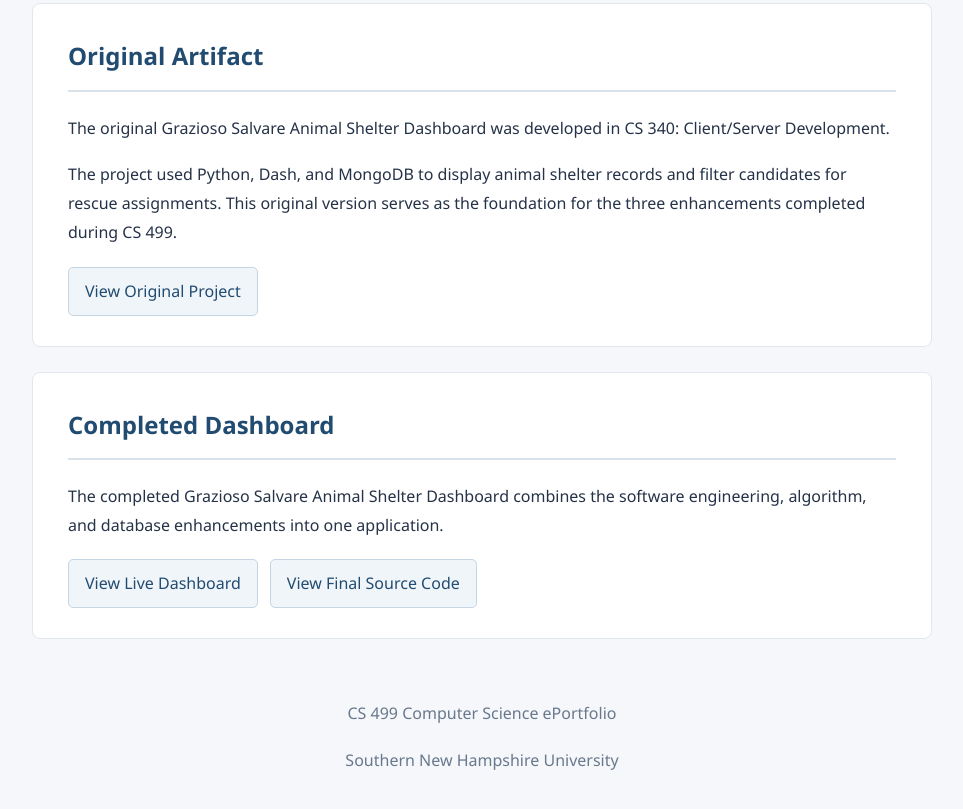
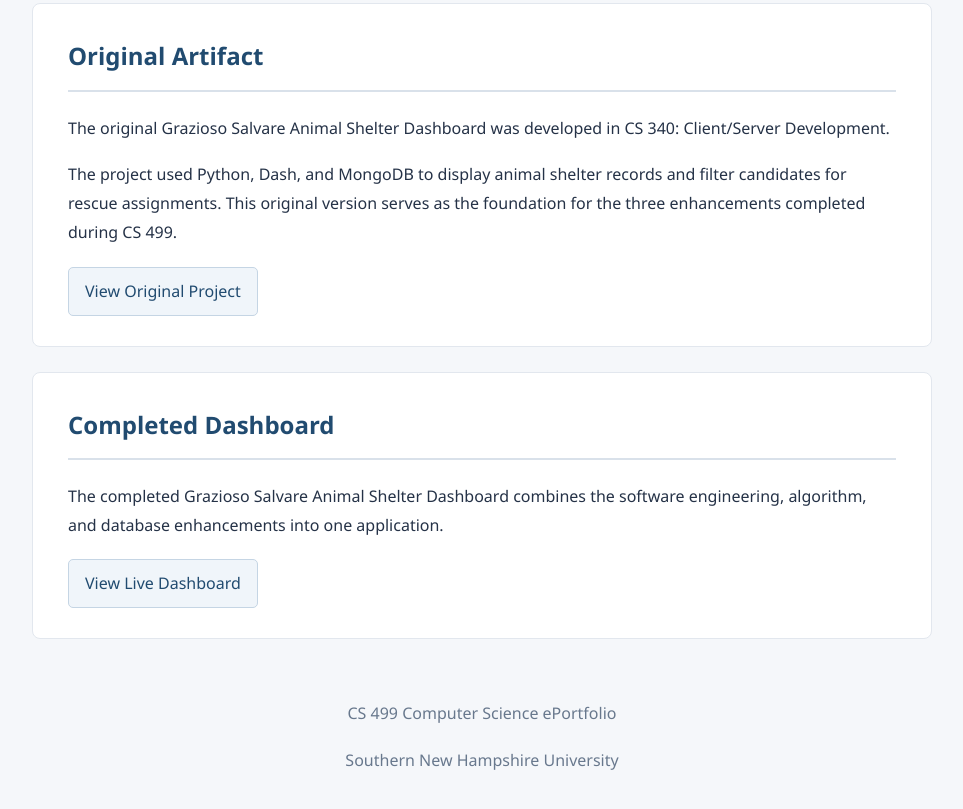
Before and after one commit to JenniferJSNHU/CS-499-ePortfolio, a plain HTML site: page index.html in a window 1280 px wide. Shown: the part 3918-4727 px from the top of the page, without its empty margins (158-1121 px from the left). Drawn offline with Linux system fonts and the light colour scheme.

Commit message:
Remove source code link from index.html
Removed link to the final source code from the dashboard.

```diff
--- a/index.html
+++ b/index.html
@@ -293,10 +293,6 @@
                     View Live Dashboard
                 </a>
 
-                <a href="https://github.com/JenniferJSNHU/Grazioso-Salvare-Dashboard"
-                   target="_blank" rel="noopener noreferrer">
-                    View Final Source Code
-                </a>
             </div>
         </section>
 
```
